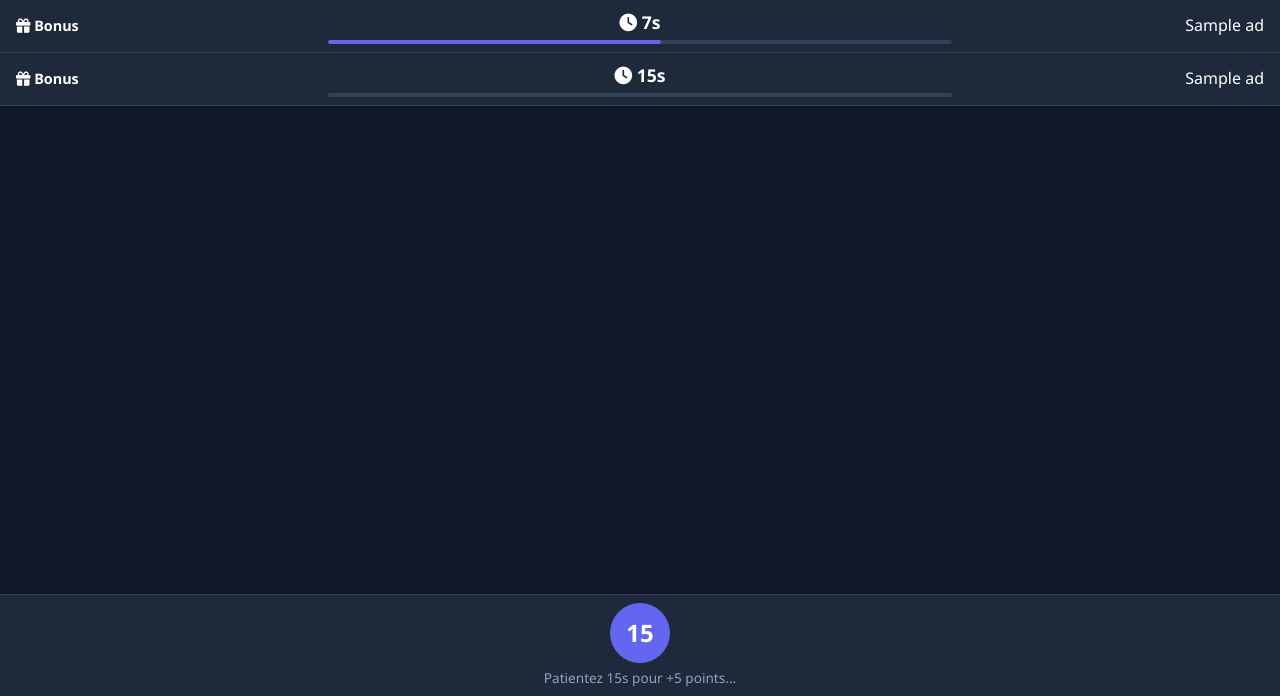
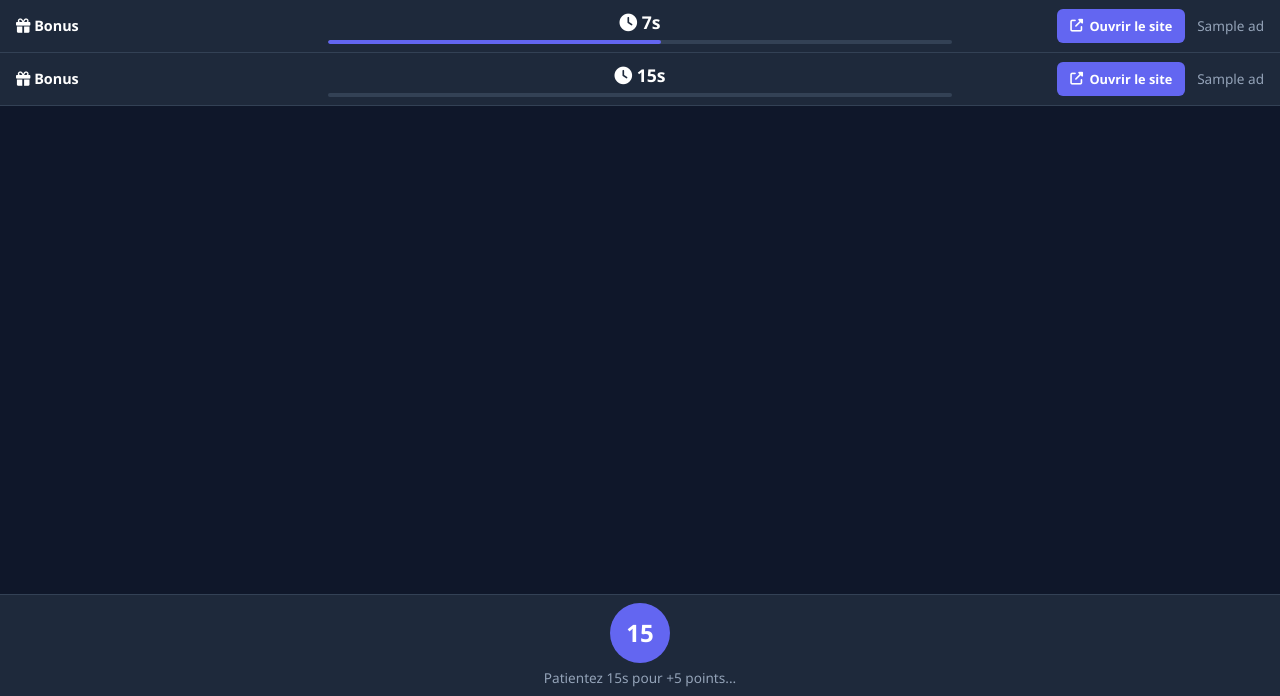
Before and after one commit to Aw3n/echange-de-liens, a PHP site: page /json_rpc/bonus/viewer?id=1 in a window 1280 px wide. Shown: the top 696 px of the page. Run offline with PHP 8.4, Linux system fonts and the light colour scheme; data comes from the database, SQL or seed files in the repository; tables that the repository leaves empty hold one stand-in row (values such as "Sample post"); data that the repository does not hold is empty.

Commit message:
feat(bonus) : bouton « Ouvrir le site » (nouvel onglet) dans la visionneuse bonus /bonus/viewer

```diff
--- a/resources/views/pages/visit/bonus_viewer.php
+++ b/resources/views/pages/visit/bonus_viewer.php
@@ -14,7 +14,14 @@
             <div class="viewer-timer"><i class="fas fa-clock"></i> <span id="countdown"><?= $duration ?></span>s</div>
             <div class="viewer-progress"><div class="viewer-progress-bar" id="progressBar"></div></div>
         </div>
-        <div class="viewer-header-right"><span><?= e($ad['title']) ?></span></div>
+        <div class="viewer-header-right">
+            <?php if (!empty($ad['target_url'])): ?>
+            <a href="<?= e($ad['target_url']) ?>" target="_blank" rel="noopener noreferrer" class="viewer-open-btn" title="<?= e(tr('Ouvrir le site')) ?>">
+                <i class="fas fa-external-link-alt"></i> <?= e(tr('Ouvrir le site')) ?>
+            </a>
+            <?php endif; ?>
+            <span class="viewer-site-name"><?= e(truncate($ad['title'], 40)) ?></span>
+        </div>
     </div>
     <div class="viewer-iframe-container">
         <?php if ($ad['target_url']): ?>
```
